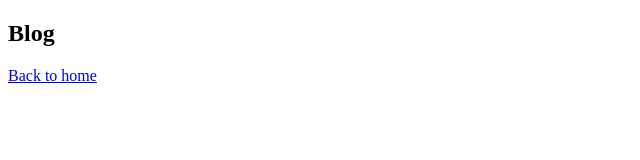
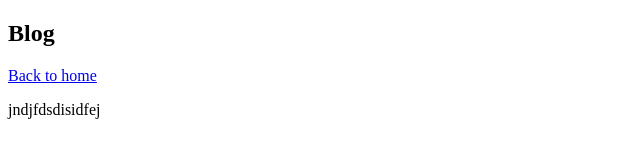
Before and after one commit to NutSakpiseth/Project-with-kboy, a plain HTML site: page HTML Fundamental/blog.html in a window 1280 px wide. Shown: the whole page, without its empty margins (0-640 px from the left). Drawn offline with Linux system fonts and the light colour scheme.

Commit message:
add p tag

```diff
--- a/HTML Fundamental/blog.html
+++ b/HTML Fundamental/blog.html
@@ -8,5 +8,6 @@
   <body>
     <h2>Blog</h2>
     <a href="index.html">Back to home</a>
+    <p>jndjfdsdisidfej</p>
   </body>
 </html>
```
